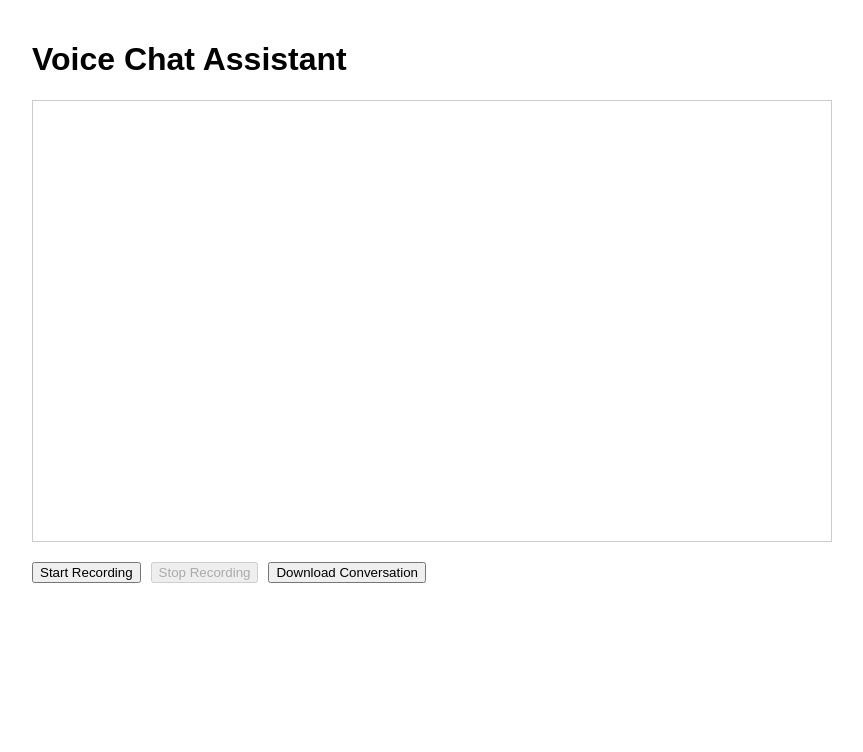
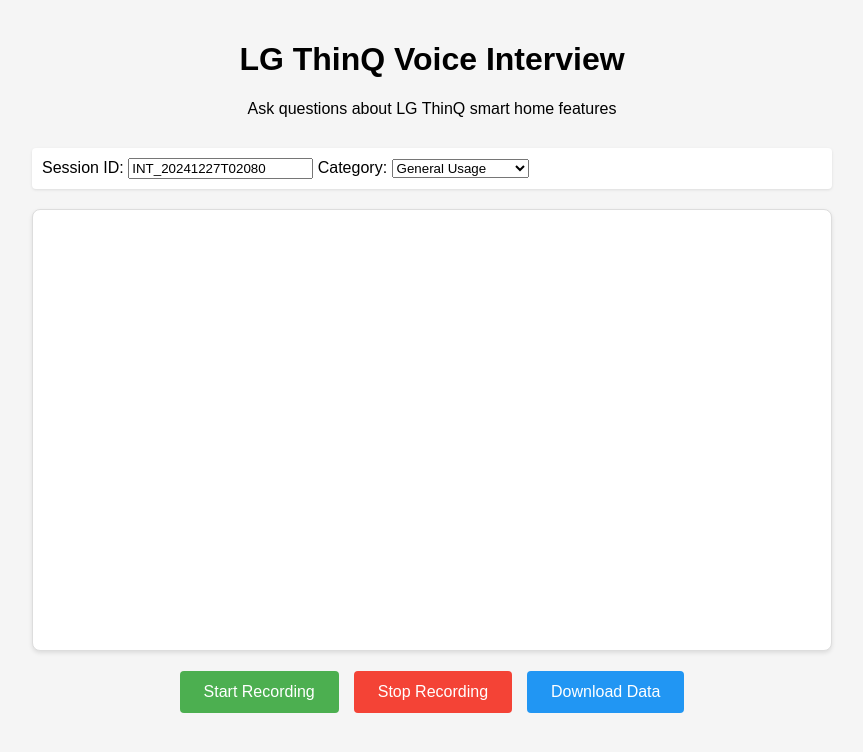
Before and after one commit to snohhh/voice-chat-app, a website: page public/index.html in a window 1280 px wide. Shown: the whole page, without its empty margins (208-1071 px from the left). Drawn offline with Linux system fonts and the light colour scheme.

Commit message:
Update index.html

```diff
--- a/public/index.html
+++ b/public/index.html
@@ -3,40 +3,79 @@
 <head>
     <meta charset="UTF-8">
     <meta name="viewport" content="width=device-width, initial-scale=1.0">
-    <title>Voice Chat Assistant</title>
+    <title>LG ThinQ Interview Assistant</title>
     <style>
         body {
             font-family: Arial, sans-serif;
             max-width: 800px;
             margin: 0 auto;
             padding: 20px;
+            background-color: #f5f5f5;
+        }
+        .header {
+            text-align: center;
+            margin-bottom: 30px;
         }
         #conversation {
             height: 400px;
-            border: 1px solid #ccc;
+            border: 1px solid #ddd;
             margin: 20px 0;
             padding: 20px;
             overflow-y: auto;
+            background-color: white;
+            border-radius: 8px;
+            box-shadow: 0 2px 4px rgba(0,0,0,0.1);
         }
         .controls {
             display: flex;
-            gap: 10px;
+            gap: 15px;
             margin: 20px 0;
+            justify-content: center;
+        }
+        .button {
+            padding: 12px 24px;
+            border: none;
+            border-radius: 4px;
+            cursor: pointer;
+            font-size: 16px;
+            transition: background-color 0.3s;
+        }
+        #startRecording {
+            background-color: #4CAF50;
+            color: white;
+        }
+        #stopRecording {
+            background-color: #f44336;
+            color: white;
+        }
+        #downloadTranscript {
+            background-color: #2196F3;
+            color: white;
         }
         .message {
             margin: 10px 0;
-            padding: 10px;
-            border-radius: 5px;
+            padding: 12px;
+            border-radius: 8px;
+            max-width: 80%;
         }
         .user-message {
             background-color: #e3f2fd;
+            margin-left: auto;
         }
         .assistant-message {
             background-color: #f5f5f5;
+            margin-right: auto;
         }
         #status {
             color: #666;
+            text-align: center;
             margin-top: 10px;
+            font-style: italic;
+        }
+        .metadata {
+            font-size: 12px;
+            color: #666;
+            margin-top: 4px;
         }
         .error {
             color: #f44336;
@@ -45,16 +84,40 @@
             border-radius: 4px;
             background-color: #ffebee;
         }
+        #sessionInfo {
+            margin-bottom: 20px;
+            padding: 10px;
+            background-color: #fff;
+            border-radius: 4px;
+            box-shadow: 0 1px 3px rgba(0,0,0,0.1);
+        }
     </style>
 </head>
 <body>
-    <h1>Voice Chat Assistant</h1>
+    <div class="header">
+        <h1>LG ThinQ Voice Interview</h1>
+        <p>Ask questions about LG ThinQ smart home features</p>
+    </div>
+
+    <div id="sessionInfo">
+        <label for="sessionId">Session ID: </label>
+        <input type="text" id="sessionId" readonly>
+        <label for="category">Category: </label>
+        <select id="category">
+            <option value="general">General Usage</option>
+            <option value="setup">Setup & Installation</option>
+            <option value="features">Specific Features</option>
+            <option value="troubleshooting">Troubleshooting</option>
+            <option value="integration">Device Integration</option>
+        </select>
+    </div>
+
     <div id="conversation"></div>
     <div id="status"></div>
     <div class="controls">
-        <button id="startRecording">Start Recording</button>
-        <button id="stopRecording" disabled>Stop Recording</button>
-        <button id="downloadTranscript">Download Conversation</button>
+        <button id="startRecording" class="button">Start Recording</button>
+        <button id="stopRecording" class="button" disabled>Stop Recording</button>
+        <button id="downloadTranscript" class="button">Download Data</button>
     </div>
 
     <script>
@@ -69,6 +132,11 @@
         const downloadButton = document.getElementById('downloadTranscript');
         const conversationDiv = document.getElementById('conversation');
         const statusDiv = document.getElementById('status');
+        const sessionIdInput = document.getElementById('sessionId');
+        const categorySelect = document.getElementById('category');
+
+        // Generate session ID
+        sessionIdInput.value = 'INT_' + new Date().toISOString().replace(/[-:]/g, '').slice(0, 14);
 
         function updateStatus(message) {
             statusDiv.textContent = message;
@@ -85,18 +153,13 @@
 
         async function startRecording() {
             try {
-                // Reset audio chunks at the start
                 audioChunks = [];
-
-                // Get microphone permission
                 stream = await navigator.mediaDevices.getUserMedia({ audio: true });
 
-                // Create new MediaRecorder instance
                 mediaRecorder = new MediaRecorder(stream, {
                     mimeType: 'audio/webm'
                 });
 
-                // Set up event handlers
                 mediaRecorder.addEventListener('dataavailable', (event) => {
                     if (event.data.size > 0) {
                         audioChunks.push(event.data);
@@ -106,7 +169,6 @@
                 mediaRecorder.addEventListener('stop', async () => {
                     try {
                         updateStatus('Processing audio...');
-                        // Create the blob from collected chunks
                         const audioBlob = new Blob(audioChunks, { type: 'audio/webm' });
                         if (audioBlob.size > 0) {
                             await processAudioAndGetResponse(audioBlob);
@@ -121,7 +183,6 @@
                     }
                 });
 
-                // Start recording
                 mediaRecorder.start();
                 startRecordingButton.disabled = true;
                 stopRecordingButton.disabled = false;
@@ -148,18 +209,15 @@
 
         async function processAudioAndGetResponse(blob) {
             try {
-                // Ensure we have a valid blob
                 if (!(blob instanceof Blob) || blob.size === 0) {
                     throw new Error('Invalid audio data');
                 }
 
-                // First, transcribe the audio
                 updateStatus('Transcribing audio...');
                 const formData = new FormData();
                 formData.append('file', blob, 'audio.webm');
                 formData.append('model', 'whisper-1');
 
-                console.log('Sending transcription request...');
                 const transcriptionResponse = await fetch(`${API_BASE_URL}/v1/audio/transcriptions`, {
                     method: 'POST',
                     body: formData
@@ -178,7 +236,6 @@
                 const userMessage = transcriptionData.text;
                 addMessageToConversation('user', userMessage);
 
-                // Get ChatGPT response
                 updateStatus('Getting response...');
                 const chatResponse = await fetch(`${API_BASE_URL}/v1/chat/completions`, {
                     method: 'POST',
@@ -187,7 +244,13 @@
                     },
                     body: JSON.stringify({
                         model: 'gpt-4',
-                        messages: [{ role: 'user', content: userMessage }]
+                        messages: [
+                            {
+                                role: 'system',
+                                content: 'You are an AI assistant specializing in LG ThinQ smart home features. Provide helpful, accurate information about device setup, features, integration, and troubleshooting. Keep responses clear and concise.'
+                            },
+                            { role: 'user', content: userMessage }
+                        ]
                     })
                 });
 
@@ -200,7 +263,6 @@
                 const assistantMessage = chatData.choices[0].message.content;
                 addMessageToConversation('assistant', assistantMessage);
 
-                // Convert to speech
                 updateStatus('Converting to speech...');
                 const speechResponse = await fetch(`${API_BASE_URL}/v1/audio/speech`, {
                     method: 'POST',
@@ -236,33 +298,44 @@
             const messageDiv = document.createElement('div');
             messageDiv.className = `message ${role}-message`;
             messageDiv.textContent = content;
+
+            const metadata = document.createElement('div');
+            metadata.className = 'metadata';
+            metadata.textContent = `${new Date().toISOString()} | Category: ${categorySelect.value}`;
+            messageDiv.appendChild(metadata);
+
             conversationDiv.appendChild(messageDiv);
             conversationDiv.scrollTop = conversationDiv.scrollHeight;
 
             conversationHistory.push({
                 timestamp: new Date().toISOString(),
+                sessionId: sessionIdInput.value,
+                category: categorySelect.value,
                 role: role,
                 content: content
             });
         }
 
         function downloadTranscript() {
-            const transcript = conversationHistory.map(msg =>
-                `[${msg.timestamp}] ${msg.role}: ${msg.content}`
-            ).join('\n\n');
+            const data = {
+                sessionId: sessionIdInput.value,
+                category: categorySelect.value,
+                timestamp: new Date().toISOString(),
+                conversations: conversationHistory
+            };
 
-            const blob = new Blob([transcript], { type: 'text/plain' });
+            const jsonString = JSON.stringify(data, null, 2);
+            const blob = new Blob([jsonString], { type: 'application/json' });
             const url = URL.createObjectURL(blob);
             const a = document.createElement('a');
             a.href = url;
-            a.download = `conversation-${new Date().toISOString()}.txt`;
+            a.download = `lg-thinq-interview-${sessionIdInput.value}.json`;
             document.body.appendChild(a);
             a.click();
             document.body.removeChild(a);
             URL.revokeObjectURL(url);
         }
 
-        // Add event listeners
         startRecordingButton.addEventListener('click', startRecording);
         stopRecordingButton.addEventListener('click', stopRecording);
         downloadButton.addEventListener('click', downloadTranscript);
```
